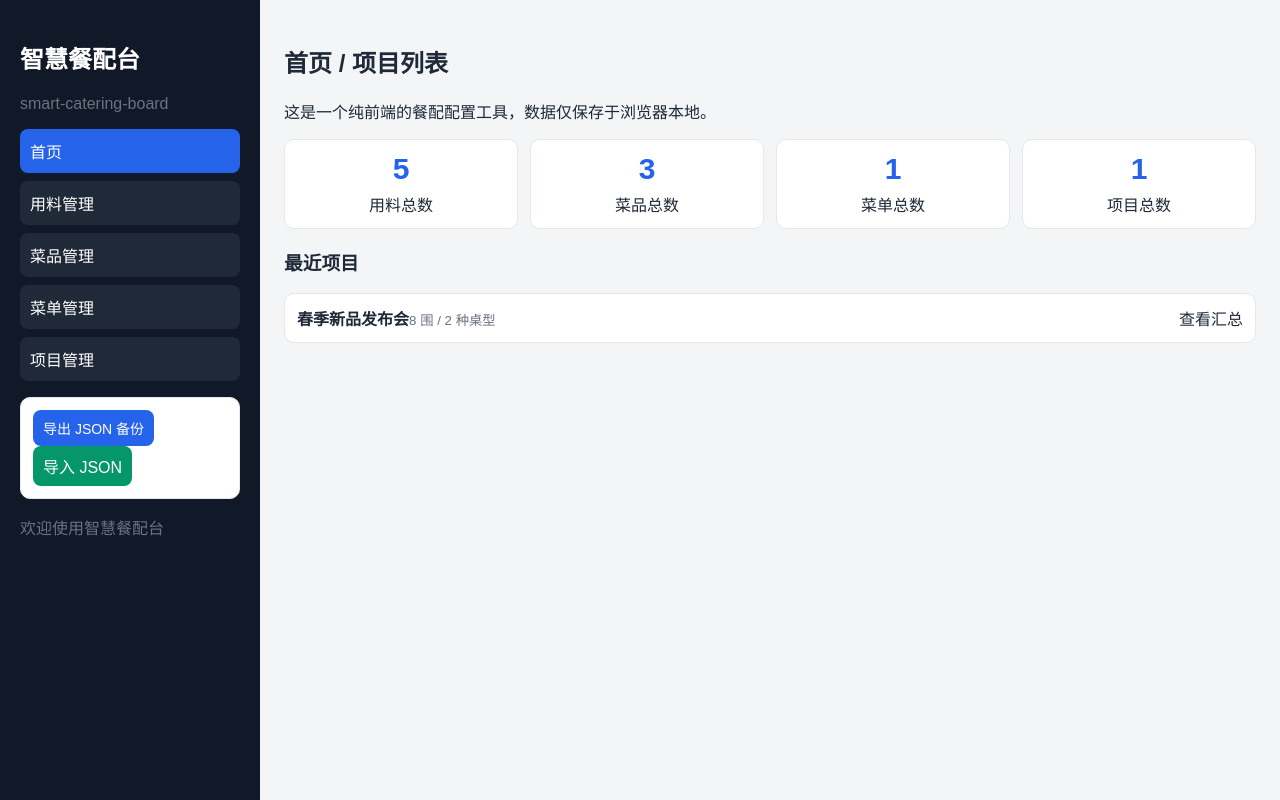
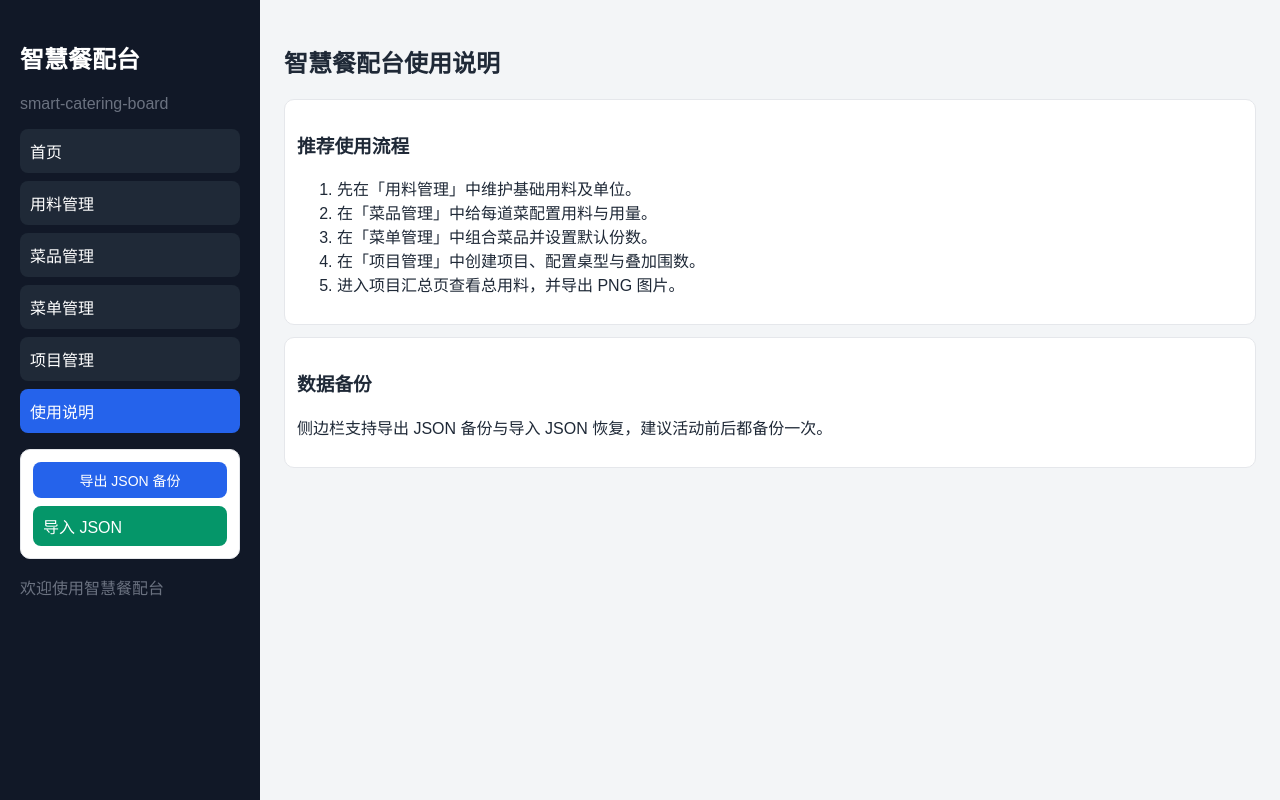
Before and after one commit to Shunder/smart-catering-board, a React (Vite) app: page /usage in a window 1280 px wide. Before the commit this address led to /. Built offline with nearby package versions, Linux system fonts and the light colour scheme.

Commit message:
优化侧边栏与菜品用料展示

```diff
--- a/src/App.tsx
+++ b/src/App.tsx
@@ -7,6 +7,7 @@ import { MenusPage } from './pages/MenusPage';
 import { ProjectEditorPage } from './pages/ProjectEditorPage';
 import { ProjectsPage } from './pages/ProjectsPage';
 import { ProjectSummaryPage } from './pages/ProjectSummaryPage';
+import { UsagePage } from './pages/UsagePage';
 
 export default function App(): JSX.Element {
   return (
@@ -20,6 +21,7 @@ export default function App(): JSX.Element {
         <Route path="/projects/new" element={<ProjectEditorPage />} />
         <Route path="/projects/:id/edit" element={<ProjectEditorPage />} />
         <Route path="/projects/:id/summary" element={<ProjectSummaryPage />} />
+        <Route path="/usage" element={<UsagePage />} />
         <Route path="*" element={<Navigate to="/" replace />} />
       </Route>
     </Routes>
--- a/src/components/Layout.tsx
+++ b/src/components/Layout.tsx
@@ -6,7 +6,8 @@ const navs = [
   ['/ingredients', '用料管理'],
   ['/dishes', '菜品管理'],
   ['/menus', '菜单管理'],
-  ['/projects', '项目管理']
+  ['/projects', '项目管理'],
+  ['/usage', '使用说明']
 ] as const;
 
 export function Layout(): JSX.Element {
@@ -20,7 +21,13 @@ export function Layout(): JSX.Element {
         <p className="muted">smart-catering-board</p>
         <nav>
           {navs.map(([path, name]) => (
-            <Link key={path} to={path} className={location.pathname === path ? 'active' : ''}>
+            <Link
+              key={path}
+              to={path}
+              className={location.pathname === path ? 'active' : ''}
+              target={path === '/usage' ? '_blank' : undefined}
+              rel={path === '/usage' ? 'noopener noreferrer' : undefined}
+            >
               {name}
             </Link>
           ))}
--- a/src/pages/DishesPage.tsx
+++ b/src/pages/DishesPage.tsx
@@ -41,6 +41,7 @@ export function DishesPage(): JSX.Element {
               {data.ingredients.map((i) => <option key={i.id} value={i.id}>{i.name}</option>)}
             </select>
             <input type="number" min={0} step="0.01" value={item.amount} onChange={(e) => setForm({ ...form, ingredients: form.ingredients.map((v, i) => i === idx ? { ...v, amount: Number(e.target.value) } : v) })} />
+            <small>{ingMap.get(item.ingredientId)?.unit ?? ''}</small>
             <button type="button" className="danger" onClick={() => setForm({ ...form, ingredients: form.ingredients.filter((_, i) => i !== idx) })}>移除</button>
           </div>
         ))}
@@ -53,7 +54,10 @@ export function DishesPage(): JSX.Element {
             <li key={item.id}>
               <div>
                 <strong>{item.name}</strong>
-                <small>{item.category || '未分类'} · {item.ingredients.map((it) => `${ingMap.get(it.ingredientId)?.name ?? '未知'}×${it.amount}`).join('，')}</small>
+                <small>{item.category || '未分类'} · {item.ingredients.map((it) => {
+                  const ing = ingMap.get(it.ingredientId);
+                  return `${ing?.name ?? '未知'}×${it.amount}${ing?.unit ? ing.unit : ''}`;
+                }).join('，')}</small>
               </div>
               <div className="row">
                 <button className="ghost" onClick={() => { setEditing(item); setForm({ name: item.name, category: item.category ?? '', note: item.note ?? '', ingredients: item.ingredients }); }}>编辑</button>
--- /dev/null
+++ b/src/pages/UsagePage.tsx
@@ -0,0 +1,21 @@
+export function UsagePage(): JSX.Element {
+  return (
+    <section>
+      <h2>智慧餐配台使用说明</h2>
+      <div className="panel">
+        <h3>推荐使用流程</h3>
+        <ol>
+          <li>先在「用料管理」中维护基础用料及单位。</li>
+          <li>在「菜品管理」中给每道菜配置用料与用量。</li>
+          <li>在「菜单管理」中组合菜品并设置默认份数。</li>
+          <li>在「项目管理」中创建项目、配置桌型与叠加围数。</li>
+          <li>进入项目汇总页查看总用料，并导出 PNG 图片。</li>
+        </ol>
+      </div>
+      <div className="panel">
+        <h3>数据备份</h3>
+        <p>侧边栏支持导出 JSON 备份与导入 JSON 恢复，建议活动前后都备份一次。</p>
+      </div>
+    </section>
+  );
+}
--- a/src/styles/global.css
+++ b/src/styles/global.css
@@ -10,6 +10,9 @@ nav a { padding: 10px; border-radius: 8px; background: #1f2937; }
 nav a.active { background: #2563eb; }
 .panel, .card, .list li { background: #fff; border: 1px solid #e5e7eb; border-radius: 10px; padding: 12px; }
 .panel { margin-bottom: 12px; }
+.panel > button,
+.panel > .upload-btn { display: block; width: 100%; }
+.panel > button { margin-bottom: 8px; }
 .grid { display: grid; gap: 12px; }
 .grid.four { grid-template-columns: repeat(4, 1fr); }
 .grid.two { grid-template-columns: repeat(2, minmax(0, 1fr)); }
```
